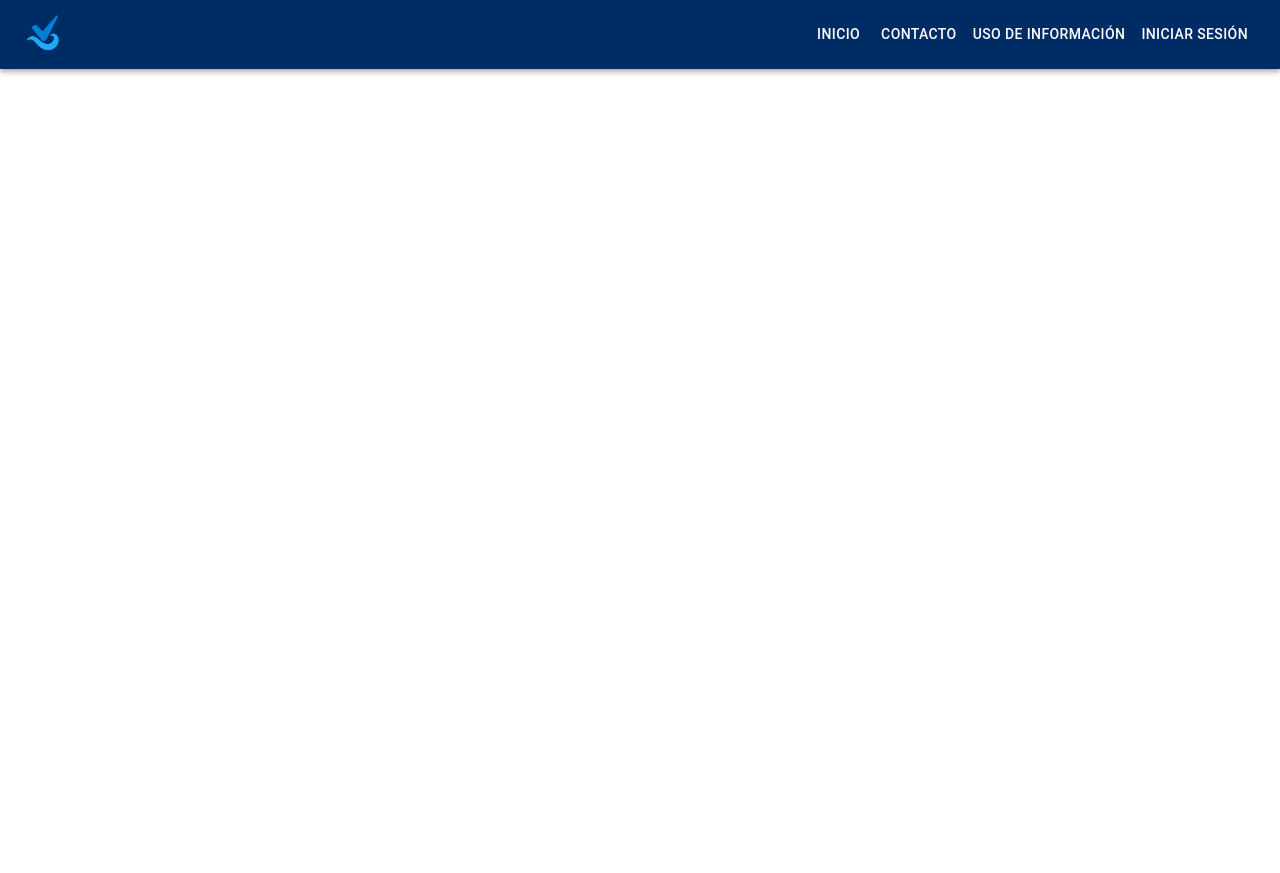
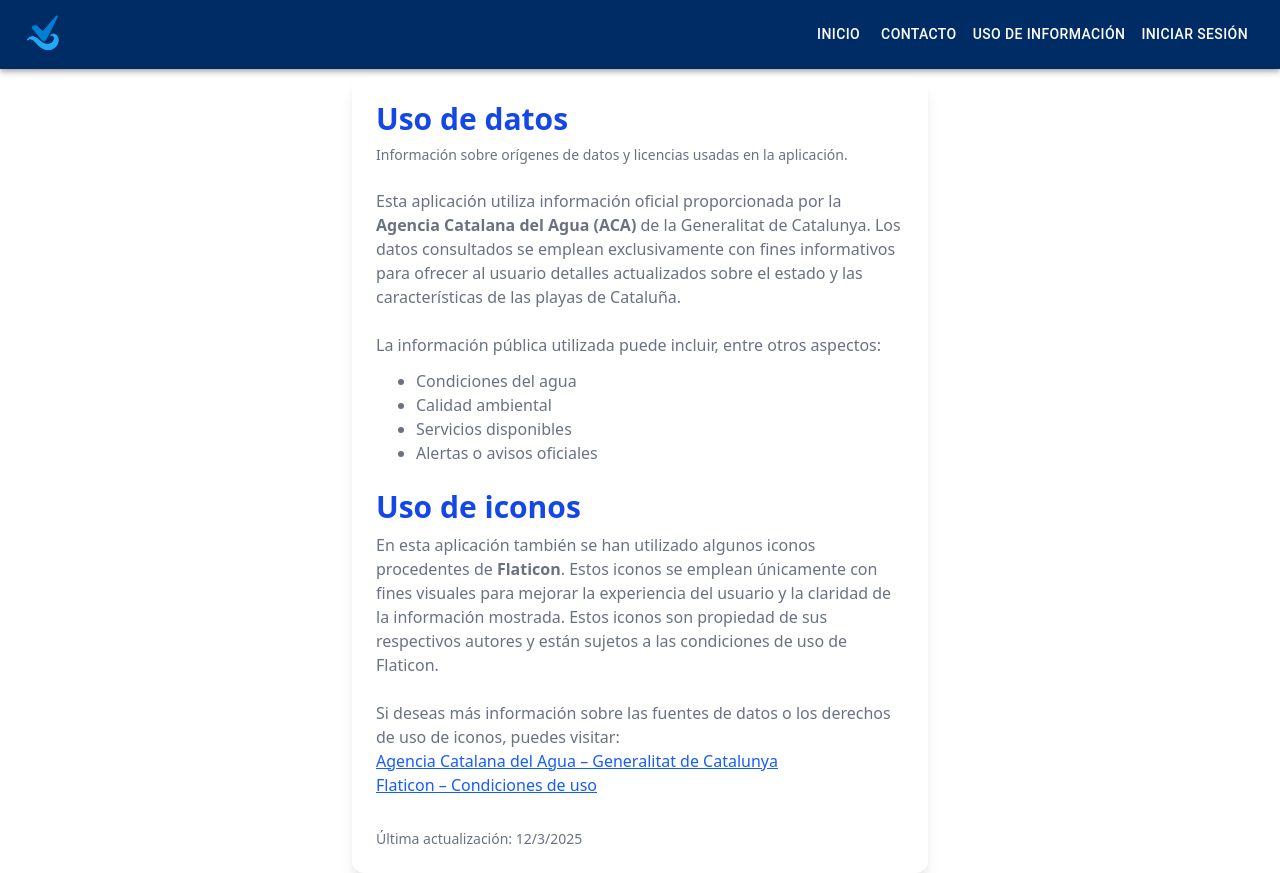
Before and after one commit to cmarquez07/BlueCheck, a React (Vite) app in the folder frontend/: page /data-usage in a window 1280 px wide. Before the commit the page ends 800 px from the top, so only its background shows below. Built offline with nearby package versions, Linux system fonts and the light colour scheme.

Commit message:
Feat: Added data usage page

```diff
--- /dev/null
+++ b/frontend/src/components/pages/DataUsage.jsx
@@ -0,0 +1,42 @@
+export const DataUsage = () => {
+    return (
+        <div className="w-90 lg:w-full max-w-xl mx-auto mt-2 p-6 bg-white shadow-lg rounded-xl mb-10">
+            <header className="mb-6">
+                <h1 className="text-3xl font-extrabold text-blue-700 mb-2">Uso de datos</h1>
+                <p className="text-sm text-gray-500">Información sobre orígenes de datos y licencias usadas en la aplicación.</p>
+            </header>
+
+            <div>
+                <p className="text-gray-500">
+                    Esta aplicación utiliza información oficial proporcionada por la <strong>Agencia Catalana del Agua (ACA)</strong> de la Generalitat de Catalunya. Los datos consultados se emplean exclusivamente con fines informativos para ofrecer al usuario detalles actualizados sobre el estado y las características de las playas de Cataluña.
+                </p>
+                <br />
+                <p className="text-gray-500">La información pública utilizada puede incluir, entre otros aspectos:</p>
+                <ul className="text-gray-500 list-disc pl-10 mt-3">
+                    <li>Condiciones del agua</li>
+                    <li>Calidad ambiental</li>
+                    <li>Servicios disponibles</li>
+                    <li>Alertas o avisos oficiales</li>
+                </ul>
+                <br />
+
+                <h2 className="text-3xl font-extrabold text-blue-700 mb-2">Uso de iconos</h2>
+                <p className="text-gray-500">En esta aplicación también se han utilizado algunos iconos procedentes de <strong>Flaticon</strong>. Estos iconos se emplean únicamente con fines visuales para mejorar la experiencia del usuario y la claridad de la información mostrada. Estos iconos son propiedad de sus respectivos autores y están sujetos a las condiciones de uso de Flaticon.</p>
+                <br/>
+
+                <p className="text-gray-500">
+                    Si deseas más información sobre las fuentes de datos o los derechos de uso de iconos, puedes visitar:
+                </p>
+                <ul>
+                    <li><a href="https://aca.gencat.cat" target="_blank" rel="noopener noreferrer" className="text-blue-600 underline">Agencia Catalana del Agua – Generalitat de Catalunya</a></li>
+                    <li><a href="https://www.flaticon.com" target="_blank" rel="noopener noreferrer" className="text-blue-600 underline">Flaticon – Condiciones de uso</a></li>
+                </ul>
+            </div>
+
+
+            <footer className="mt-8 text-sm text-gray-500">
+                <p>Última actualización: <time dateTime={new Date().toISOString()}>{new Date().toLocaleDateString()}</time></p>
+            </footer>
+        </div>
+    )
+}
--- a/frontend/src/components/pages/UserPage.jsx
+++ b/frontend/src/components/pages/UserPage.jsx
@@ -185,6 +185,21 @@ export const UserPage = () => {
 
       {/* Reportes y Playas favoritas */}
       <div className="w-90 lg:w-full max-w-6xl mx-auto mt-8 flex flex-col lg:flex-row gap-6">
+        {/* Mis playas favoritas */}
+        <div className="flex-1 p-6 bg-white shadow-lg rounded-xl mb-10">
+          <h2 className="text-2xl font-bold text-blue-700 mb-4 text-kaushan">Mis Playas Favoritas</h2>
+          {loading ? (
+            <Loader />
+          ) : favorites.length === 0 ? (
+            <p className="text-gray-500">Aún no tienes playas favoritas.</p>
+          ) : (
+            <ul className="space-y-3 group flex-col">
+              {favorites.map((beach) => (
+                <BeachCard key={beach.id} beach={beach} onToggleFavorite={toggleFavorite} />
+              ))}
+            </ul>
+          )}
+        </div>
 
         {/* Mis reportes */}
         <div className="flex-1 p-6 bg-white shadow-lg rounded-xl mb-10">
@@ -202,22 +217,6 @@ export const UserPage = () => {
           )}
         </div>
 
-        {/* Mis playas favoritas */}
-        <div className="flex-1 p-6 bg-white shadow-lg rounded-xl mb-10">
-          <h2 className="text-2xl font-bold text-blue-700 mb-4 text-kaushan">Mis Playas Favoritas</h2>
-          {loading ? (
-            <Loader />
-          ) : favorites.length === 0 ? (
-            <p className="text-gray-500">Aún no tienes playas favoritas.</p>
-          ) : (
-            <ul className="space-y-3">
-              {favorites.map((beach) => (
-                <BeachCard key={beach.id} beach={beach} onToggleFavorite={toggleFavorite} />
-              ))}
-            </ul>
-          )}
-        </div>
-
       </div>
     </>
   );
--- a/frontend/src/routes/AppRoutes.jsx
+++ b/frontend/src/routes/AppRoutes.jsx
@@ -6,6 +6,7 @@ import { BeachDetail } from '../components/pages/BeachDetail'
 import { ReportForm } from '../components/pages/ReportForm'
 import { UserPage } from '../components/pages/UserPage'
 import { ContactForm } from '../components/pages/ContactForm'
+import { DataUsage } from '../components/pages/DataUsage'
 
 
 export const AppRoutes = () => {
@@ -18,6 +19,7 @@ export const AppRoutes = () => {
             <Route path="/beach/:id/sendreport" element={<ReportForm />}/>
             <Route path="/user" element={<UserPage />}/>
             <Route path="/contact" element={<ContactForm/>} />
+            <Route path="/data-usage" element={<DataUsage/>} />
         </Routes>
     )
 }
```
